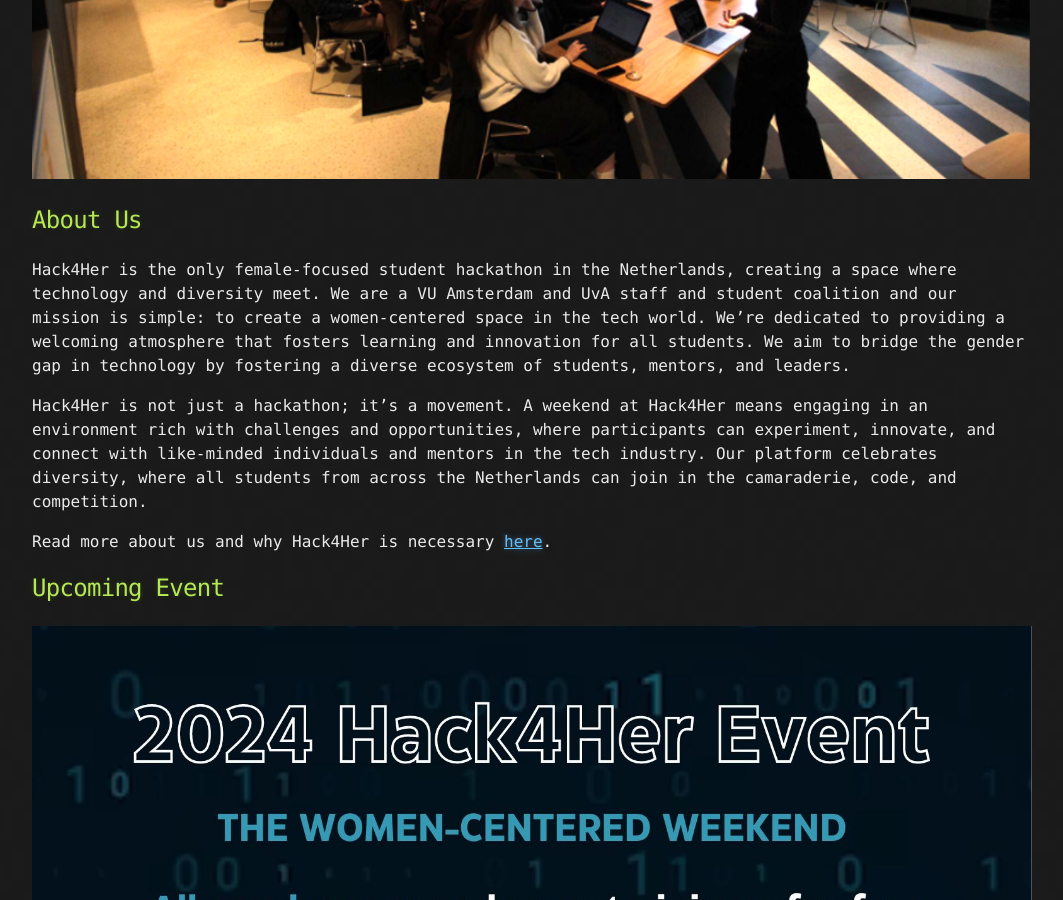
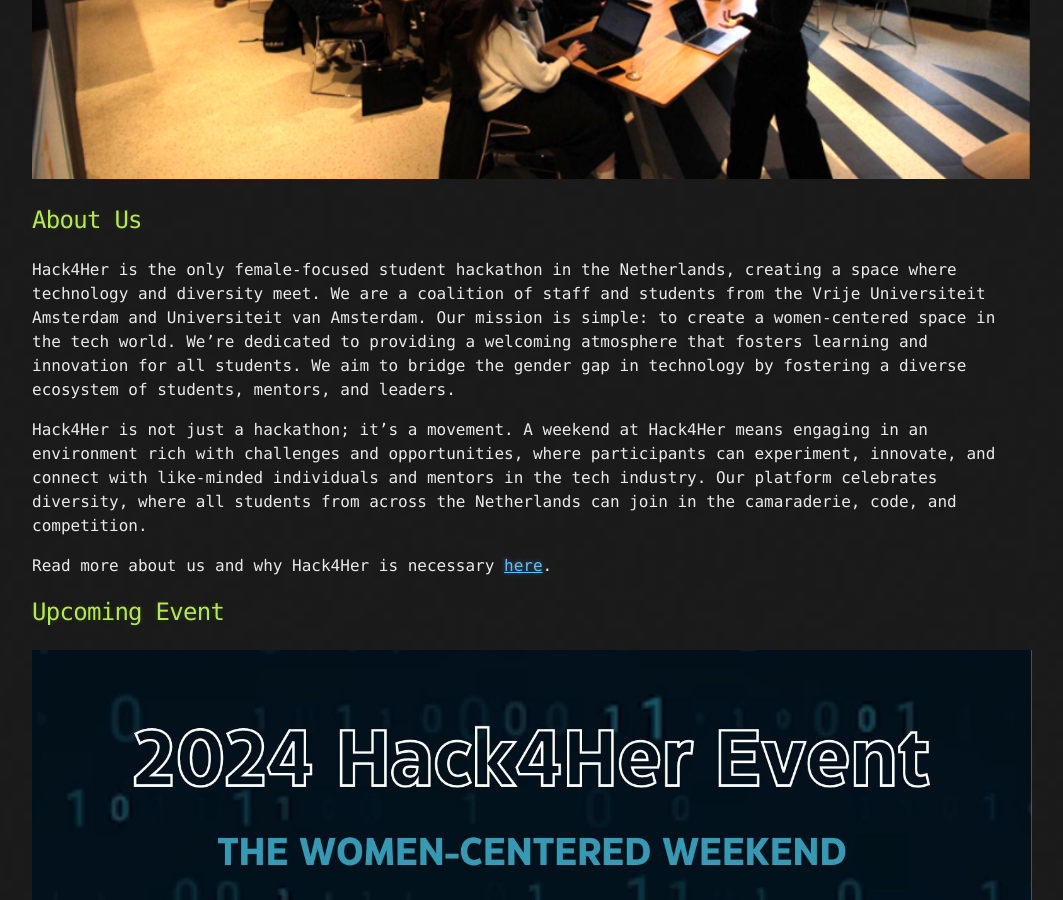
Before and after one commit to hack4her/hack4her.github.io, a Jekyll site: the page built from index.md, in a window 1280 px wide and 900 px high, scrolled down 525 px. Shown: the whole window, without its empty margins (108-1171 px from the left). Built offline with Jekyll 4.4.1, drawn with Linux system fonts in a browser that asks for light colours.

Commit message:
Update index.md

```diff
--- a/index.md
+++ b/index.md
@@ -7,9 +7,9 @@
 <img src="/assets/images/planery.png" alt="Banner Background" style="width: 100%; height: auto; margin-top: 20px;"/>
 
 ## About Us
-Hack4Her is the only female-focused student hackathon in the Netherlands, creating a space where technology and diversity meet. We are a VU Amsterdam and UvA staff and student coalition and our mission is simple: to create a women-centered space in the tech world. We’re dedicated to providing a welcoming atmosphere that fosters learning and innovation for all students. We aim to bridge the gender gap in technology by fostering a diverse ecosystem of students, mentors, and leaders.
+Hack4Her is the only female-focused student hackathon in the Netherlands, creating a space where technology and diversity meet. We are a coalition of staff and students from the Vrije Universiteit Amsterdam and Universiteit van Amsterdam. Our mission is simple: to create a women-centered space in the tech world. We’re dedicated to providing a welcoming atmosphere that fosters learning and innovation for all students. We aim to bridge the gender gap in technology by fostering a diverse ecosystem of students, mentors, and leaders.
 
-Hack4Her is not just a hackathon; it's a movement. A weekend at Hack4Her means engaging in an environment rich with challenges and opportunities, where participants can experiment, innovate, and connect with like-minded individuals and mentors in the tech industry. Our platform celebrates diversity, where all students from across the Netherlands can join in the camaraderie, code, and competition.
+Hack4Her is not just a hackathon; it’s a movement. A weekend at Hack4Her means engaging in an environment rich with challenges and opportunities, where participants can experiment, innovate, and connect with like-minded individuals and mentors in the tech industry. Our platform celebrates diversity, where all students from across the Netherlands can join in the camaraderie, code, and competition.
 
 Read more about us and why Hack4Her is necessary [here](/about/).
 
```
